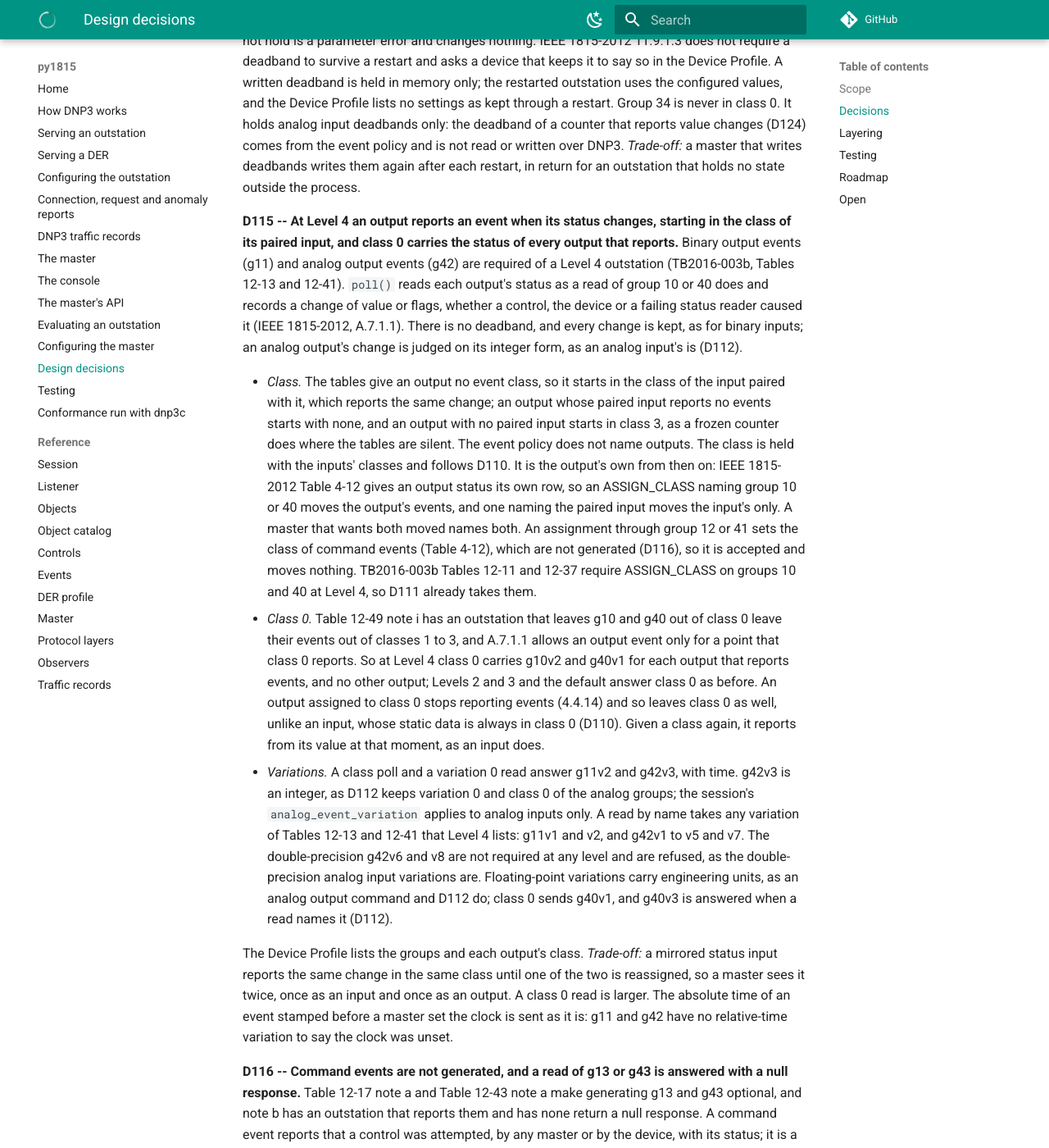
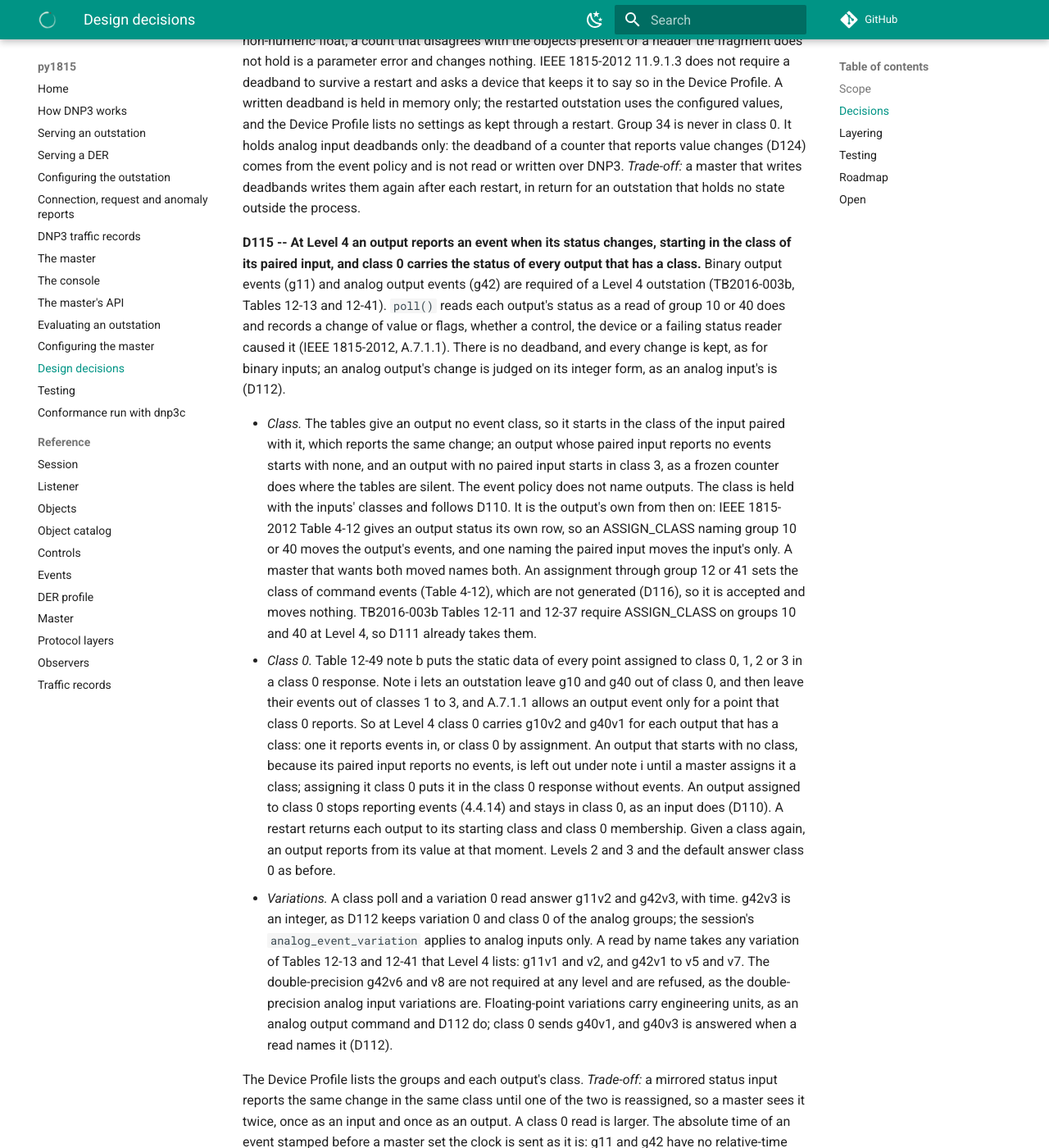
Before and after one commit to DERSecurity/py1815, an MkDocs documentation site: the page built from docs/DESIGN.md, in a window 1280 px wide and 1400 px high, scrolled down 45230 px. Shown: the whole window at 82% size. Built offline with MkDocs 1.6.1 and Material for MkDocs 9.7.7, drawn with Linux system fonts in a browser that asks for light colours; comment, search, counter and statistics services are not loaded; some of the changed text lies outside the part shown.

Commit message:
Keep an output assigned to class 0 in the class 0 response
TB2016-003b Table 12-49 note b puts the static data of every point assigned
to class 0, 1, 2 or 3 in a class 0 response. An ASSIGN_CLASS to class 0 is
such an assignment, so at Level 4 it now stops an output's events and keeps
the output in class 0, as D110 already does for inputs. Before, the output
left class 0.

Note i still lets an outstation leave group 10 and 40 points out of class 0
when it reports no events for them. An output that starts with no class,
because its paired input reports no events, stays out of class 0 until a
master assigns it a class; assigning it class 0 puts it in. A restart
returns each output to its starting class and class 0 membership. An output
given a class again still reports only later changes.

The Device Profile's includedInClass0Response follows the same rule, and
D110 and D115 state it.

```diff
--- a/docs/DESIGN.md
+++ b/docs/DESIGN.md
@@ -1851,9 +1851,10 @@ outstation follows them.
   buffered earlier may be reported or deleted (8.26.1); they are reported. When the point is
   assigned a class again, its next change is measured from its value at that moment, so a
   change that happened while it reported nothing is not reported afterwards. Procedure steps
-  46 to 48 check this. An output is the exception to staying in class 0: TB2016-003b Table
-  12-49 note i does not require output status in class 0, and D115 carries it there only while
-  the output reports events.
+  46 to 48 check this. Outputs follow the same rule: TB2016-003b Table 12-49 note b puts
+  the static data of every point assigned to class 0, 1, 2 or 3 in a class 0 response, so an
+  output assigned to class 0 stays in it, or joins it. Only an output with no class at all,
+  which note i lets an outstation leave out of class 0, is not there (D115).
 - *Outputs.* An output has one class, the class of its output events (D115), and only
   groups 10 and 40 move it. Assigning its paired input does not.
 - *Counters.* A counter has one class, which its counter events (D124) and its frozen counter
@@ -1953,7 +1954,7 @@ writes deadbands writes them again after each restart, in return for an outstati
 no state outside the process.
 
 **D115 -- At Level 4 an output reports an event when its status changes, starting in the
-class of its paired input, and class 0 carries the status of every output that reports.**
+class of its paired input, and class 0 carries the status of every output that has a class.**
 Binary output events (g11) and analog output events (g42) are required of a Level 4
 outstation (TB2016-003b, Tables 12-13 and 12-41). `poll()` reads each output's status as a
 read of group 10 or 40 does and records a change of value or flags, whether a control, the
@@ -1972,13 +1973,17 @@ on its integer form, as an analog input's is (D112).
   sets the class of command events (Table 4-12), which are not generated (D116), so it is
   accepted and moves nothing. TB2016-003b Tables 12-11 and 12-37 require ASSIGN_CLASS on
   groups 10 and 40 at Level 4, so D111 already takes them.
-- *Class 0.* Table 12-49 note i has an outstation that leaves g10 and g40 out of class 0
-  leave their events out of classes 1 to 3, and A.7.1.1 allows an output event only for a
-  point that class 0 reports. So at Level 4 class 0 carries g10v2 and g40v1 for each output
-  that reports events, and no other output; Levels 2 and 3 and the default answer class 0 as
-  before. An output assigned to class 0 stops reporting events (4.4.14) and so leaves class
-  0 as well, unlike an input, whose static data is always in class 0 (D110). Given a class
-  again, it reports from its value at that moment, as an input does.
+- *Class 0.* Table 12-49 note b puts the static data of every point assigned to class 0, 1,
+  2 or 3 in a class 0 response. Note i lets an outstation leave g10 and g40 out of class 0,
+  and then leave their events out of classes 1 to 3, and A.7.1.1 allows an output event only
+  for a point that class 0 reports. So at Level 4 class 0 carries g10v2 and g40v1 for each
+  output that has a class: one it reports events in, or class 0 by assignment. An output
+  that starts with no class, because its paired input reports no events, is left out under
+  note i until a master assigns it a class; assigning it class 0 puts it in the class 0
+  response without events. An output assigned to class 0 stops reporting events (4.4.14)
+  and stays in class 0, as an input does (D110). A restart returns each output to its
+  starting class and class 0 membership. Given a class again, an output reports from its
+  value at that moment. Levels 2 and 3 and the default answer class 0 as before.
 - *Variations.* A class poll and a variation 0 read answer g11v2 and g42v3, with time.
   g42v3 is an integer, as D112 keeps variation 0 and class 0 of the analog groups; the
   session's `analog_event_variation` applies to analog inputs only. A read by name takes any
```
Also changed, not shown: changelog.d/115.added.md (+1 -1 lines), docs/der.md (+12 -8 lines), 4 other files.
